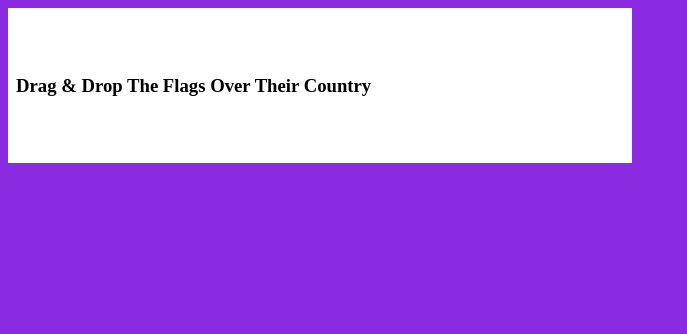
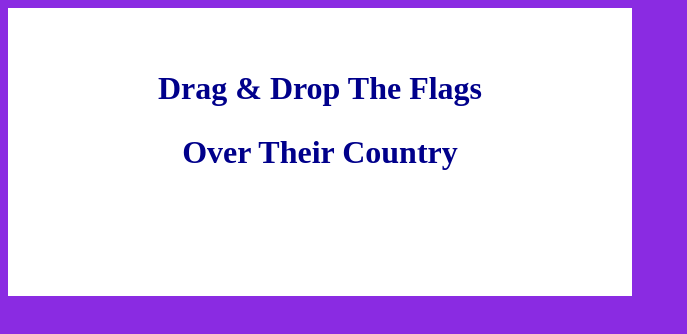
Before and after one commit to tsaonehh/my-flag-guessing-game, a plain HTML site: page index.html in a window 1280 px wide. Shown: the whole page, without its empty margins (0-687 px from the left). Drawn offline with Linux system fonts and the light colour scheme.

Commit message:
worked on CSS file

```diff
--- a/styles.css
+++ b/styles.css
@@ -1,5 +1,15 @@
 body{
     background-color: blueviolet;
+}
+
+h3{
+    text-align: center;
+    width: 60%;
+    margin: 0 auto 2em auto;
+    font-size: 2em;
+    font-weight: 600;
+    line-height: 2em;
+    color: darkblue;
 }
 
 .container {
@@ -9,3 +19,7 @@ body{
     padding: 3em 0.5em;
     position: absolute;
 }
+
+.draggable-objects, .drop-points{
+    display: flex;
+}
```
